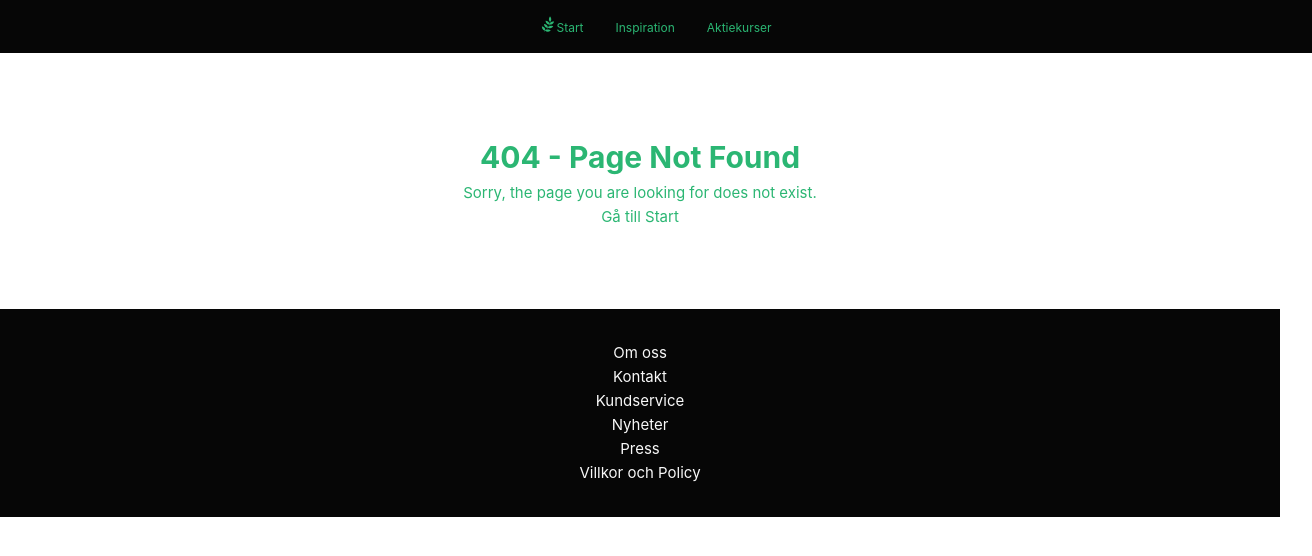
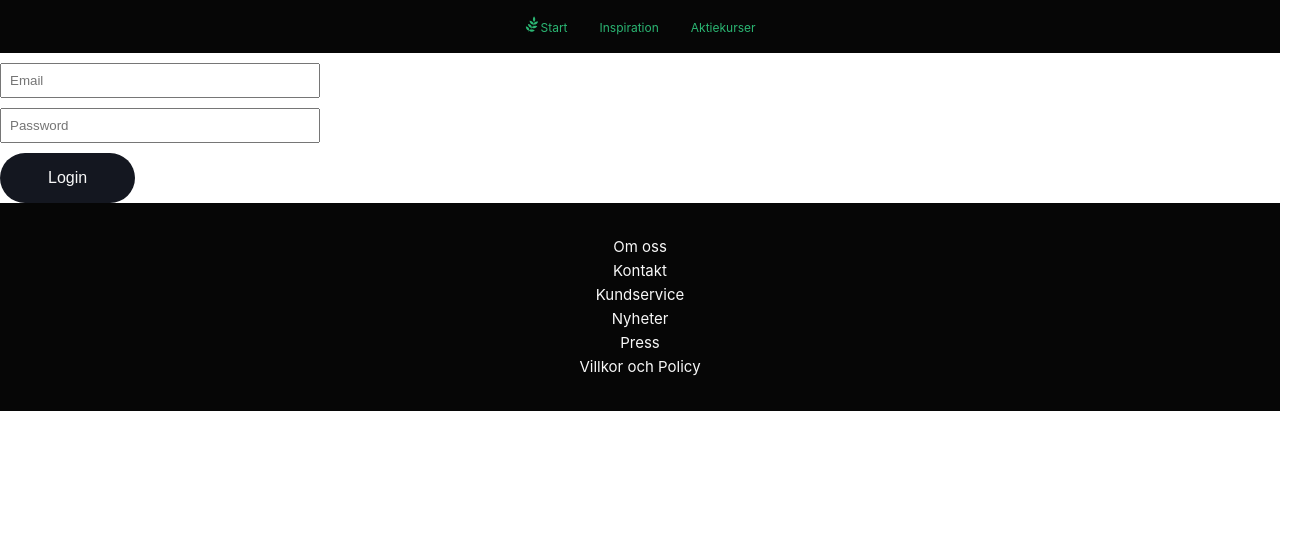
Before and after one commit to PaulinJulia/my-vue, a Vue app: page /login in a window 1280 px wide. Before the commit this address had no page. Shown: the top 556 px of the page, 1312 px wide, since content can reach past the window. Built offline with nearby package versions, Linux system fonts and the light colour scheme.

Commit message:
route guard on /user

```diff
--- a/src/App.vue
+++ b/src/App.vue
@@ -1,6 +1,10 @@
 <script setup lang="ts">
 import { RouterLink, RouterView } from "vue-router";
 import FooterComponent from "./components/FooterComponent.vue";
+import { provide, ref } from "vue";
+
+const isLoggedIn = ref(false);
+provide("isLoggedIn", isLoggedIn);
 </script>
 
 <template>
@@ -32,7 +36,6 @@ header {
 }
 
 .navbar-container {
-  width: 100%;
   font-size: 12px;
   text-align: center;
   padding: 1rem;
--- a/src/assets/main.css
+++ b/src/assets/main.css
@@ -19,11 +19,13 @@ button {
   border: none;
   padding: 1rem 3rem;
   border-radius: 30px;
-  color: var( --text-white-soft);
+  color: var(--text-white-soft);
   font-size: 16px;
+  cursor: pointer;
+}
+button:hover {
+  background-color: var(--color-dark-green);
 }
 
-
 @media (min-width: 1024px) {
-
 }
--- a/src/components/CardItem.vue
+++ b/src/components/CardItem.vue
@@ -16,12 +16,11 @@ const getImageUrl = (imageName: string) => {
 
 <template>
   <div class="card-container">
-    <p v-for="card in cards" :key="card.id" class="card-item">
-      <!-- <img :src="`/assets/${card.image}`" :alt="card.image" class="image" /> -->
+    <div v-for="card in cards" :key="card.id" class="card-item">
            <img class="image" :src="getImageUrl(card.image)" :alt="card.image" />
       <p>{{ card.name }}</p>
       <img>
-    </p>
+    </div>
   </div>
 </template>
 
--- a/src/components/FirstSection.vue
+++ b/src/components/FirstSection.vue
@@ -1,7 +1,10 @@
 <script setup lang="ts">
-//Not complete
-const handleStart = () => {
-  console.log("hej från startknappen");
+import { useRouter } from "vue-router";
+
+const router = useRouter();
+
+const handleLogin = () => {
+  router.push({ name: "login" });
 };
 </script>
 
@@ -12,7 +15,7 @@ const handleStart = () => {
       inspiration. Bygg din egen portfölj och sprid risken genom att investera i
       olika bolag och branscher, över tid.
     </p>
-    <button @click="handleStart" class="start-button">Logga in</button>
+    <button @click="handleLogin" class="login-button">Logga in</button>
   </section>
 </template>
 
@@ -26,7 +29,7 @@ const handleStart = () => {
   margin-bottom: 2rem;
 }
 
-.start-button {
+.login-button {
   font-weight: bold;
   letter-spacing: 1px;
   text-transform: uppercase;
--- a/src/main.ts
+++ b/src/main.ts
@@ -1,14 +1,11 @@
 import './assets/main.css'
 
 import { createApp } from 'vue'
-import { createPinia } from 'pinia'
 
 import App from './App.vue'
 import router from './router'
 
 const app = createApp(App)
 
-app.use(createPinia())
 app.use(router)
-
 app.mount('#app')
--- a/src/router/index.ts
+++ b/src/router/index.ts
@@ -1,5 +1,7 @@
 import { createRouter, createWebHistory } from "vue-router";
 import HomeView from "../views/HomeView.vue";
+
+let isAuthenticated = false;
 
 const router = createRouter({
   history: createWebHistory(import.meta.env.BASE_URL),
@@ -8,6 +10,20 @@ const router = createRouter({
       path: "/",
       name: "home",
       component: HomeView,
+    },
+    {
+      path: "/login",
+      name: "login",
+      component: () => import("../views/LoginView.vue"),
+    },
+    {
+      path: "/user",
+      name: "user",
+      component: () => import("../views/UserView.vue"),
+      // beforeEnter: (to, from, next) => {
+      //   if (to.name !== "Login" && !isAuthenticated) next({ name: "Login" });
+      //   else next();
+      // },
     },
     {
       path: "/inspiration",
@@ -33,4 +49,16 @@ const router = createRouter({
   ],
 });
 
+router.beforeEach((to, from, next) => {
+  if (to.path === "/user") {
+    const email = sessionStorage.getItem("email");
+    const password = sessionStorage.getItem("password");
+
+    if (email === "test@test.com" && password === "test123") {
+      isAuthenticated = true;
+    }
+  }
+  next();
+});
+
 export default router;
--- a/src/views/HomeView.vue
+++ b/src/views/HomeView.vue
@@ -10,9 +10,11 @@ import ThirdSection from "../components/ThirdSection.vue";
     <Welcome />
   </section>
   <main class="container">
-    <FirstSection />
-    <SecondSection />
-    <ThirdSection />
+    <div class="content">
+      <FirstSection />
+      <SecondSection />
+      <ThirdSection />
+    </div>
   </main>
 </template>
 
@@ -32,7 +34,10 @@ import ThirdSection from "../components/ThirdSection.vue";
   padding: 2rem 10rem 2rem 10rem;
 }
 .container {
-  margin: 0;
+  margin: 0 auto;
   /* height: 100vh; */
 }
+/* .content {
+  max-width: 720px;
+} */
 </style>
--- /dev/null
+++ b/src/views/LoginView.vue
@@ -0,0 +1,54 @@
+<script setup lang="ts">
+import { ref } from "vue";
+import { useRouter } from "vue-router";
+
+const router = useRouter();
+
+// const isLoggedIn = ref(false);
+// const userEmail = ref("Användarnamn");
+const email = ref("");
+const password = ref("");
+
+// provide("email", email);
+// provide("password", password);
+// provide("userEmail", userEmail);
+// provide("isLoggedIn", isLoggedIn);
+
+// const authState = inject("authState");
+
+const handleLogin = async () => {
+  if (email.value === "test@test.com" && password.value === "test123") {
+    console.log("Inloggning lyckades!");
+    sessionStorage.setItem("email", email.value);
+    sessionStorage.setItem("password", password.value);
+    console.log(email.value);
+    console.log(password.value);
+    router.push({ name: "user" });
+  } else {
+    alert("Felaktig e-post eller lösenord.");
+
+    email.value = "";
+    password.value = "";
+  }
+};
+</script>
+
+<template>
+  <div>
+    <form @submit.prevent="handleLogin">
+      <input type="email" v-model="email" placeholder="Email" />
+      <input type="password" v-model="password" placeholder="Password" />
+      <button type="submit">Login</button>
+    </form>
+  </div>
+</template>
+
+<style scoped>
+input {
+  display: block;
+  margin: 10px 0;
+  padding: 8px;
+  width: 100%;
+  max-width: 300px;
+}
+</style>
--- /dev/null
+++ b/src/views/UserView.vue
@@ -0,0 +1,15 @@
+<script setup lang="ts">
+import { inject } from "vue";
+
+const userEmail = inject("userEmail", "Användarnamn");
+</script>
+
+<template>
+  <h1 class="title">Välkommen {{ userEmail }}</h1>
+</template>
+
+<style scoped>
+.title {
+  color: var(--text-color-mint);
+}
+</style>
```
